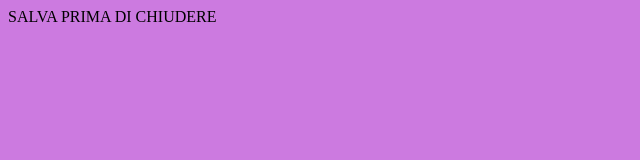
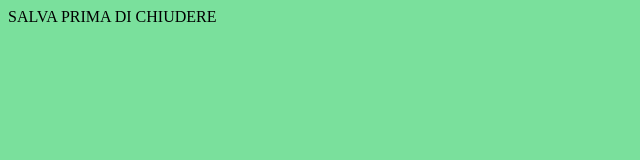
Before and after one commit to mariadeb22/progetto-Parigi, a plain HTML site: page index.html in a window 1280 px wide. Shown: the whole page, without its empty margins (0-640 px from the left). Drawn offline with Linux system fonts and the light colour scheme.

Commit message:
index.html

```diff
--- a/index.html
+++ b/index.html
@@ -4,7 +4,7 @@
     <meta charset="UTF-8">
     <meta http-equiv="X-UA-Compatible" content="IE=edge">
     <meta name="viewport" content="width=device-width, initial-scale=1.0">
-    <title>Document</title>
+    <title>PROGETTO-PARIGI</title>
     <link rel="stylesheet" href="style.css">
 </head>
 <body>
--- a/style.css
+++ b/style.css
@@ -1,5 +1,5 @@
 body{
-    background-color: rgb(204, 122, 224);
+    background-color: rgb(122, 224, 156);
 }
 
 .contenitore{
```
Also changed, not shown: pagina1.html (added), pagina2.html (added), pagina3.html (added), pagina4.html (added), 1 other file.
